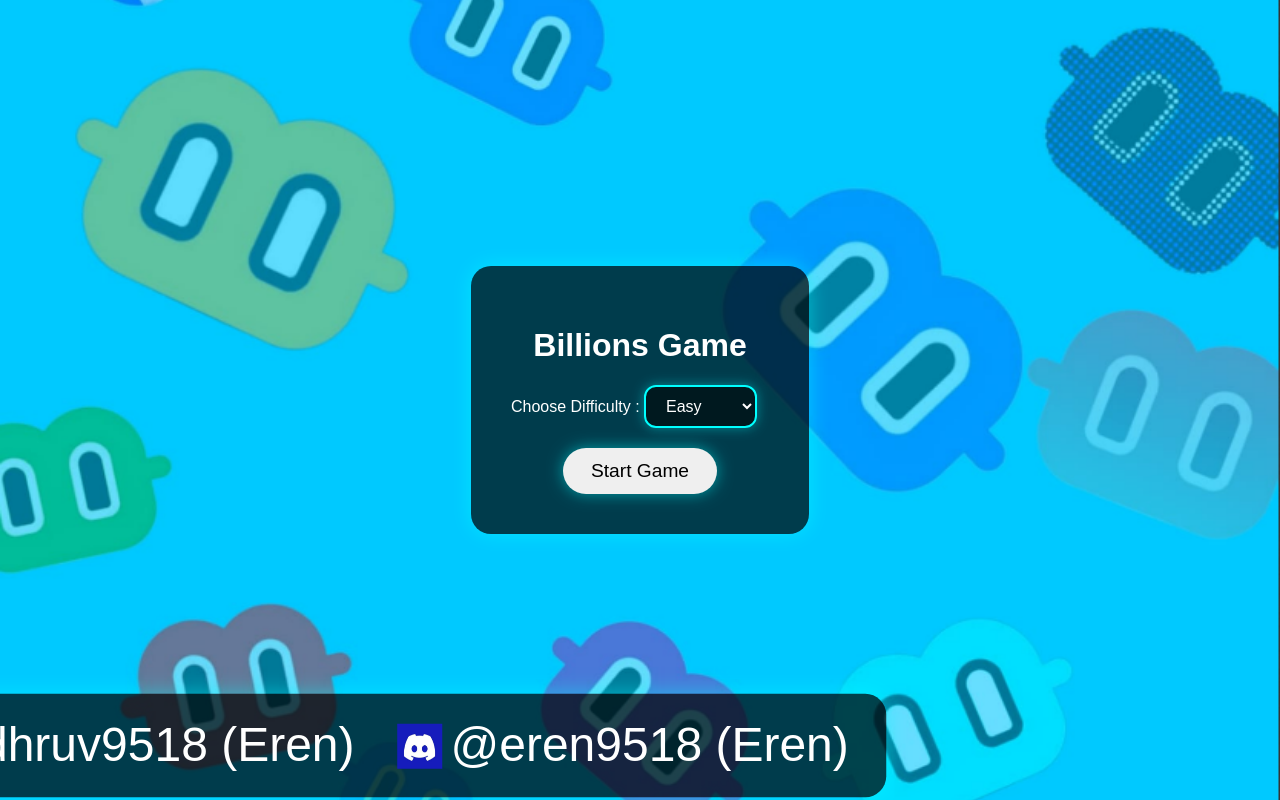
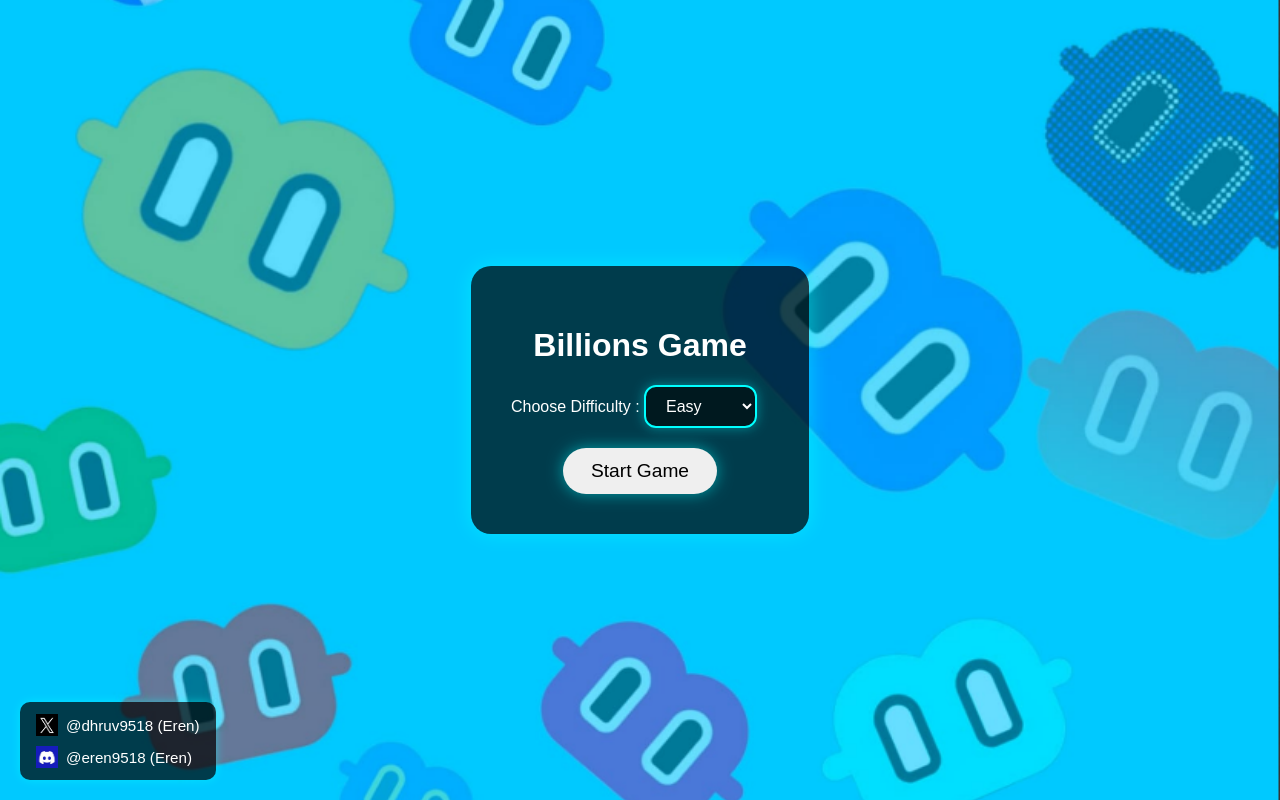
Before and after one commit to Msahu05/billions-game, a Flask app: page / in a window 1280 px wide. Run offline with Flask 3, Linux system fonts and the light colour scheme.

```diff
--- a/app.py
+++ b/app.py
@@ -37,4 +37,4 @@ def new_game():
     return jsonify(deck=deck, mode=mode)
 
 if __name__ == "__main__":
-    app.run(host="0.0.0.0", port=5000, debug=True)
+    app.run(host="0.0.0.0", port=8000, debug=True)
--- a/static/style.css
+++ b/static/style.css
@@ -171,6 +171,7 @@ body {
   justify-content: center;
   height: 100vh;
   margin: 0;
+  position: relative;
 }
 
 .home-container {
@@ -204,31 +205,30 @@ body {
 
 .credits {
   position: fixed;
-  bottom: 20px;       /* give it a bit more breathing room */
-  left: 15px;
+  bottom: 20px;
+  left: 20px;
   display: flex;
-  gap: 28px;          /* more spacing between items */
-  align-items: center;
-  background: rgba(0,0,0,0.7);
-  padding: 16px 25px; /* bigger padding for a larger box */
-  border-radius: 14px;
-  box-shadow: 0 0 15px rgba(0,255,255,0.5);
-  font-size: 2rem;    /* bump text size */
-  transform: scale(1.5); /* makes the whole box slightly bigger */
+  flex-direction: column;
+  gap: 10px;
+  background: rgba(0, 0, 0, 0.7);
+  padding: 12px 16px;
+  border-radius: 10px;
+  box-shadow: 0 0 10px rgba(0, 255, 255, 0.5);
+  z-index: 9999;
 }
 
 .credit-item {
   display: flex;
   align-items: center;
-  gap: 6px;
+  gap: 8px;
   color: white;
+  font-size: 0.95rem;
 }
 
 .credit-logo {
-  width: 30px;
-  height: 30px;
+  width: 22px;
+  height: 22px;
 }
-
 
 
 
--- a/templates/home.html
+++ b/templates/home.html
@@ -3,7 +3,8 @@
 <head>
   <meta charset="UTF-8">
   <title>Billions Game - Home</title>
-  <link rel="stylesheet" href="/static/style.css">
+  <link rel="stylesheet" href="{{ url_for('static', filename='style.css') }}?v=2">
+
 </head>
 <body class="home-body">
 
@@ -21,7 +22,7 @@
     </form>
   </div>
 
-<footer class="credits">
+<div class="credits">
   <div class="credit-item">
     <img src="/static/images/x-logo.png" alt="X Logo" class="credit-logo">
     <span>@dhruv9518 (Eren)</span>
@@ -30,7 +31,7 @@
     <img src="/static/images/dc-logo.png" alt="Discord Logo" class="credit-logo">
     <span>@eren9518 (Eren)</span>
   </div>
-</footer>
+</div>
 
 </body>
 </html>
--- a/templates/index.html
+++ b/templates/index.html
@@ -3,7 +3,8 @@
 <head>
   <meta charset="UTF-8">
   <title>Billions Game</title>
-  <link rel="stylesheet" href="{{ url_for('static', filename='style.css') }}">
+  <link rel="stylesheet" href="{{ url_for('static', filename='style.css') }}?v=2">
+
 </head>
 <body>
   <h1 class="main-title">Billions Game</h1>
```
